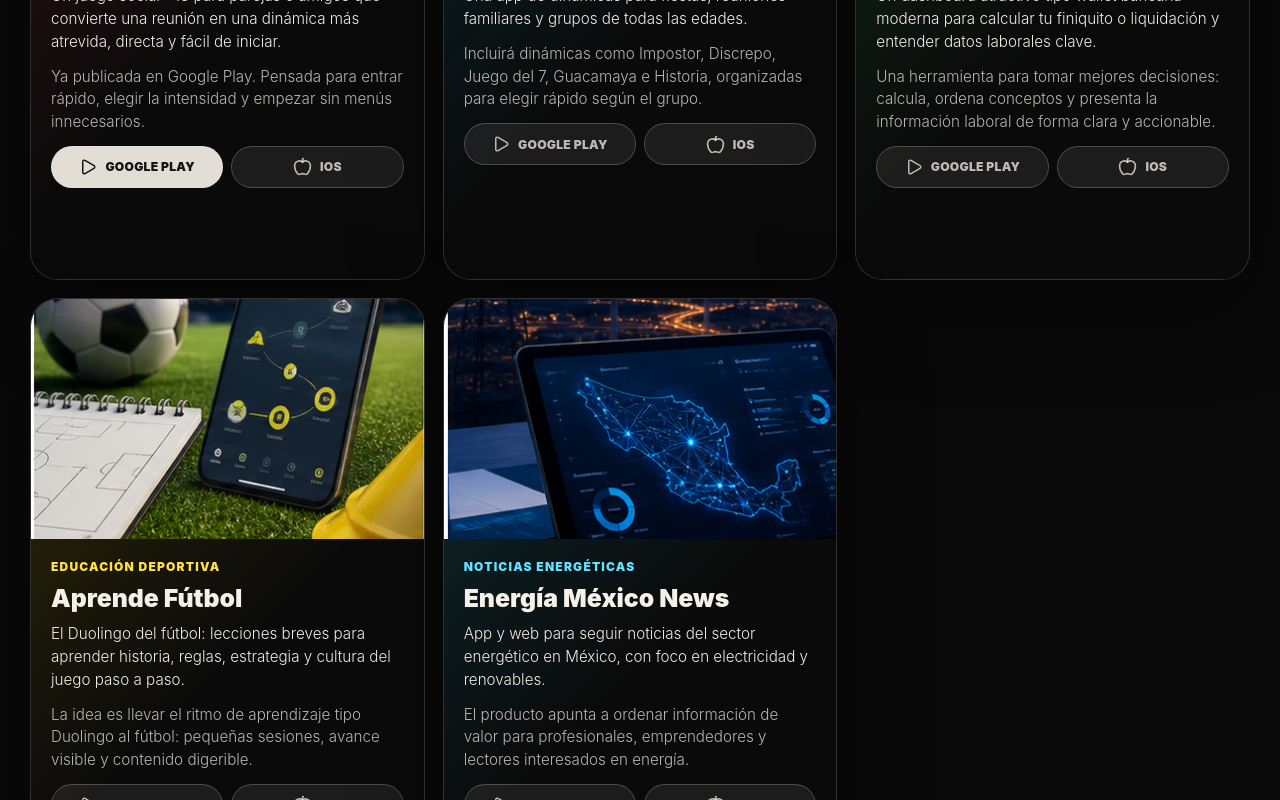
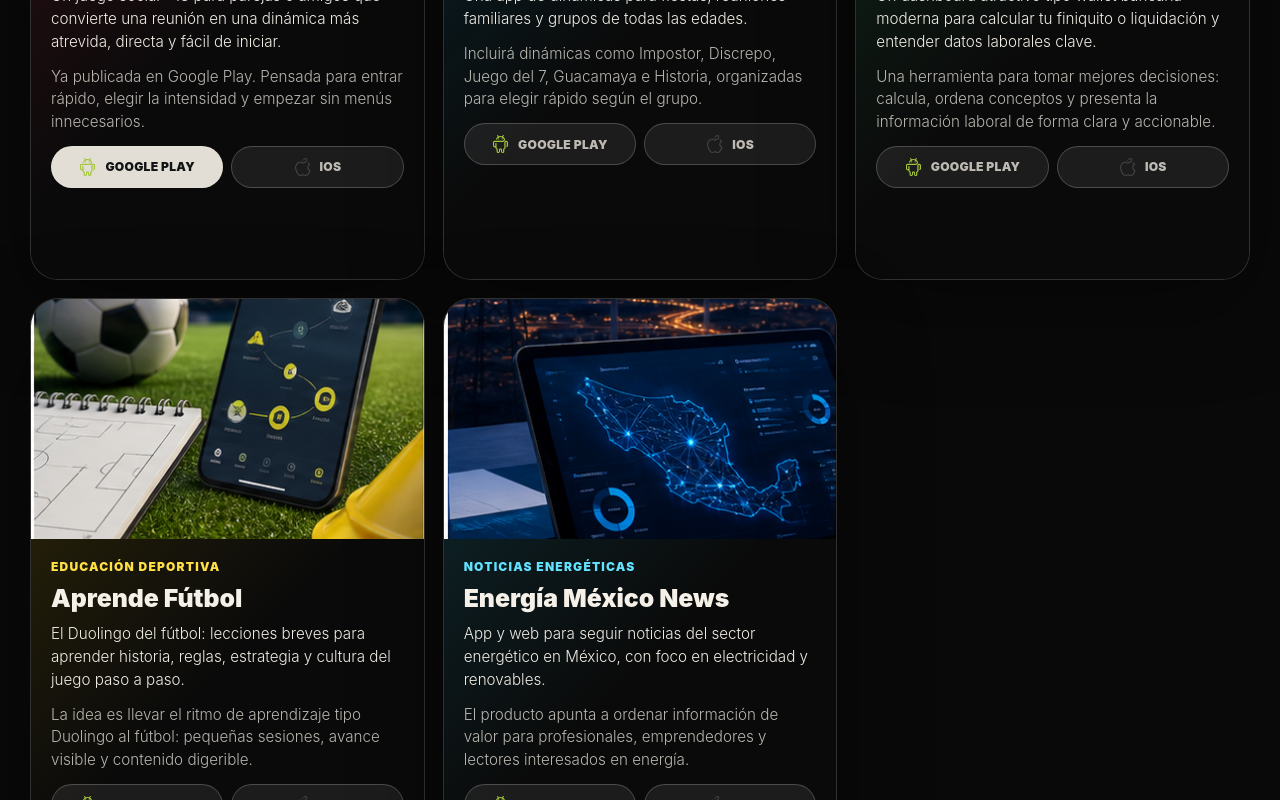
Before and after one commit to raikalab/page, a React (Vite) app: page / in a window 1280 px wide. Shown: the part 1380-2180 px from the top of the page. Built offline with nearby package versions, Linux system fonts and the light colour scheme.

Commit message:
Use custom store icons

```diff
--- a/src/components/molecules/PlatformButtons.tsx
+++ b/src/components/molecules/PlatformButtons.tsx
@@ -1,4 +1,3 @@
-import { Apple, Play } from "lucide-react";
 import type { Language, ProductApp } from "../../data/apps";
 import { copy } from "../../data/apps";
 
@@ -24,11 +23,11 @@
         rel={app.androidHref ? "noreferrer" : undefined}
         aria-label={`${app.title}: ${t.androidLabel}`}
       >
-        <Play size={18} aria-hidden="true" />
+        <img src="/assets/android-store.png" alt="" aria-hidden="true" />
         <span>{t.androidLabel}</span>
       </a>
       <a className="store store--quiet" href="#contacto" aria-label={`${app.title}: ${t.iosLabel}`}>
-        <Apple size={19} aria-hidden="true" />
+        <img src="/assets/ios-store.png" alt="" aria-hidden="true" />
         <span>{t.iosLabel}</span>
       </a>
     </div>
--- a/src/styles/global.css
+++ b/src/styles/global.css
@@ -732,6 +732,12 @@
     background 180ms ease;
 }
 
+.store img {
+  width: 18px;
+  height: 18px;
+  object-fit: contain;
+}
+
 .store:hover {
   transform: translateY(-1px);
 }
```
Also changed, not shown: public/assets/android-store.png (added), public/assets/ios-store.png (added).
